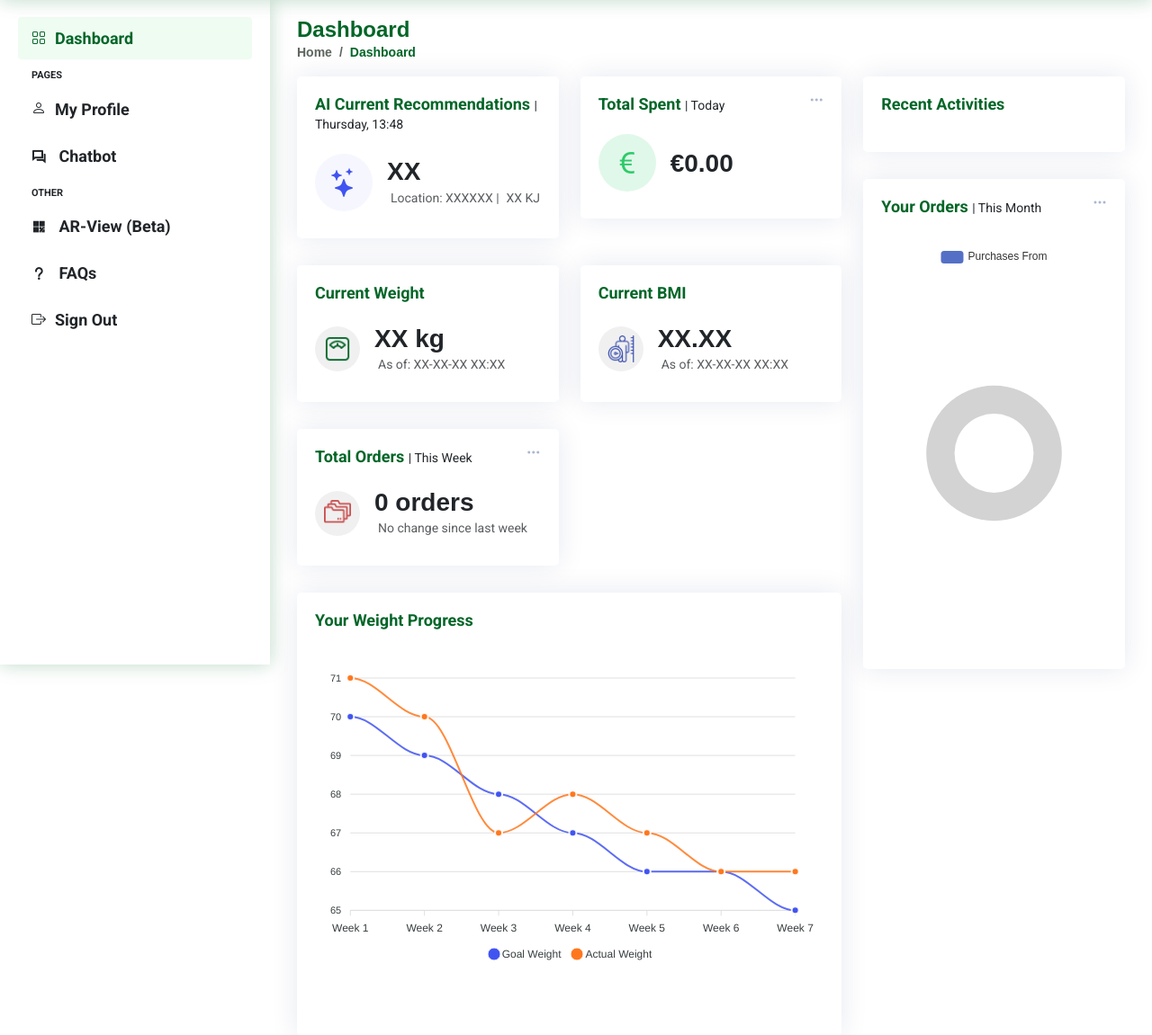
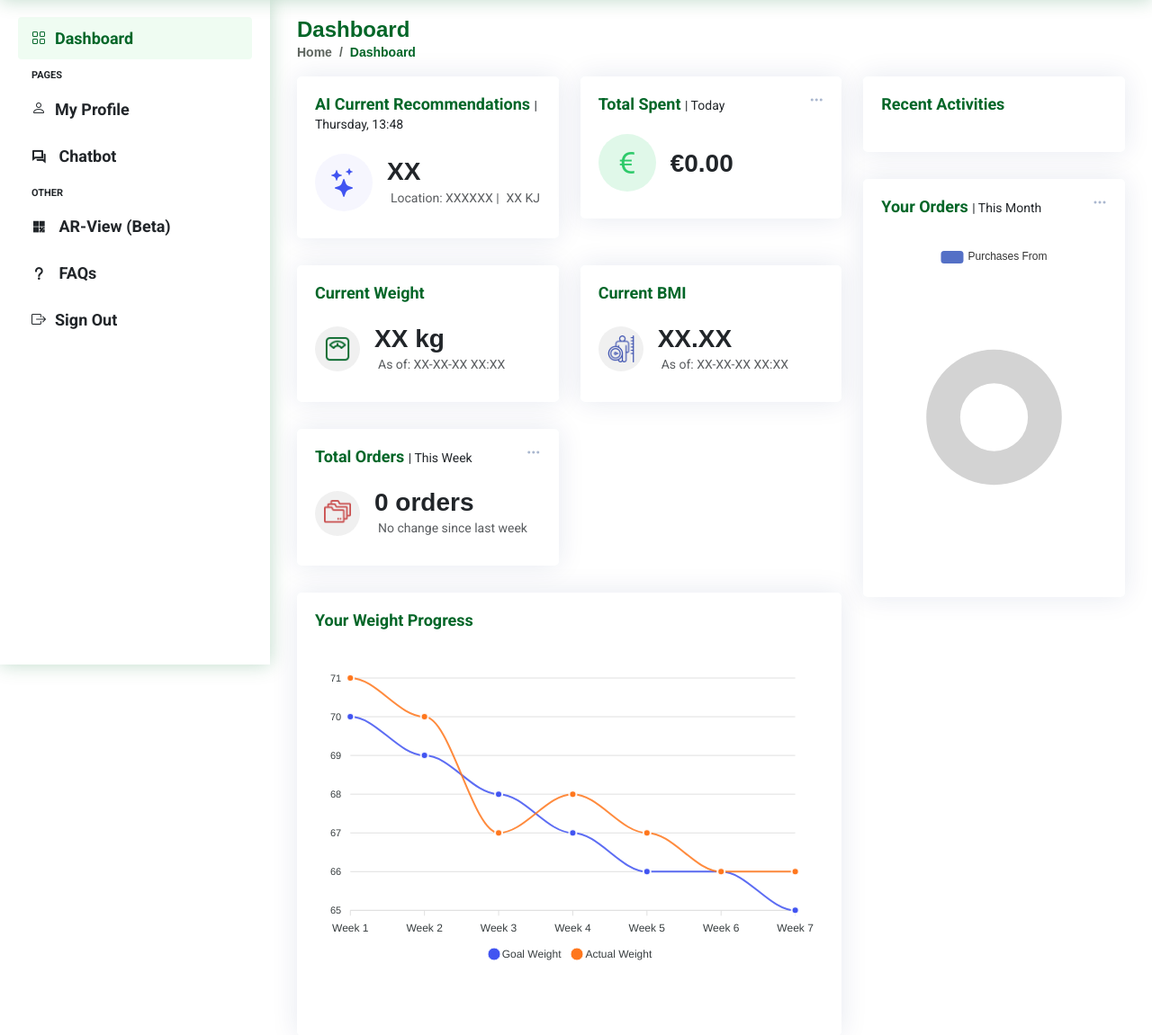
Before and after one commit to AFLucas-UOM/Byte-Bite-AI, a Flask app: page /dashboard in a window 1280 px wide. Shown: the part 61-1212 px from the top of the page at 90% size. Run offline with Flask 3, Linux system fonts and the light colour scheme; some libraries are stand-ins or nearby versions.

Commit message:
small CSS update - Fili'nGullu

```diff
--- a/assets2/css/style.css
+++ b/assets2/css/style.css
@@ -831,7 +831,7 @@ body {
   display: flex;
   justify-content: center; /* Centering the chart horizontally */
   align-items: center; /* Centering the chart vertically */
-  min-height: 30em; /* Minimum height for the chart */
+  min-height: 48.5vh; /* Minimum height for the chart */
   box-sizing: border-box; /* Ensures padding/margin don't affect dimensions */
   transition: width 0.3s ease, height 0.3s ease; /* Smooth transition */
 }
--- a/templates/dashboard.html
+++ b/templates/dashboard.html
@@ -916,11 +916,11 @@
 
                   const option = {
                     tooltip: { trigger: 'item' },
-                    legend: { top: '10cm', left: 'center' },
+                    legend: { top: '10cm', left: 'center', right: 'center' },
                     series: [{
                       name: 'Purchases From',
                       type: 'pie',
-                      radius: ['35%', '60%'],
+                      radius: ['30%', '60%'],
                       avoidLabelOverlap: false,
                       label: {
                         show: true,
--- a/templates/index.html
+++ b/templates/index.html
@@ -45,7 +45,7 @@
       </nav>
         <!-- Login and Sign Up Buttons -->
       <div class="header-buttons">
-        <a class="btn-login" href="{{ url_for('login') }}" style="margin-left: 25px; margin-right: 8px;">Login</a>
+        <a class="btn-login" href="{{ url_for('login') }}" style="margin-left: 25px; margin-right: 20px;">Login</a>
         <a class="btn-getstarted" href="{{ url_for('sign_up') }}">Sign Up</a>
       </div>
     </div>
```
